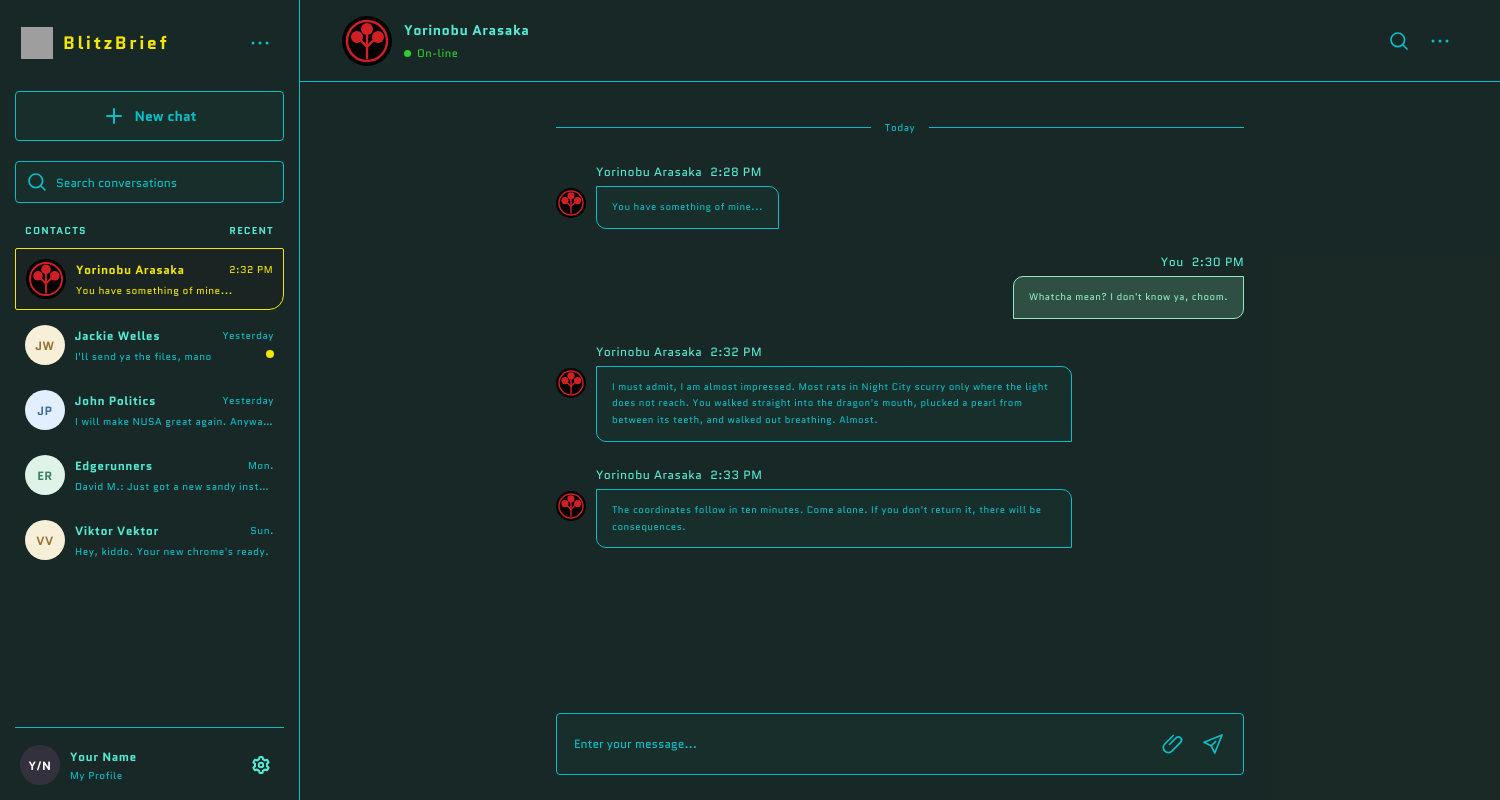
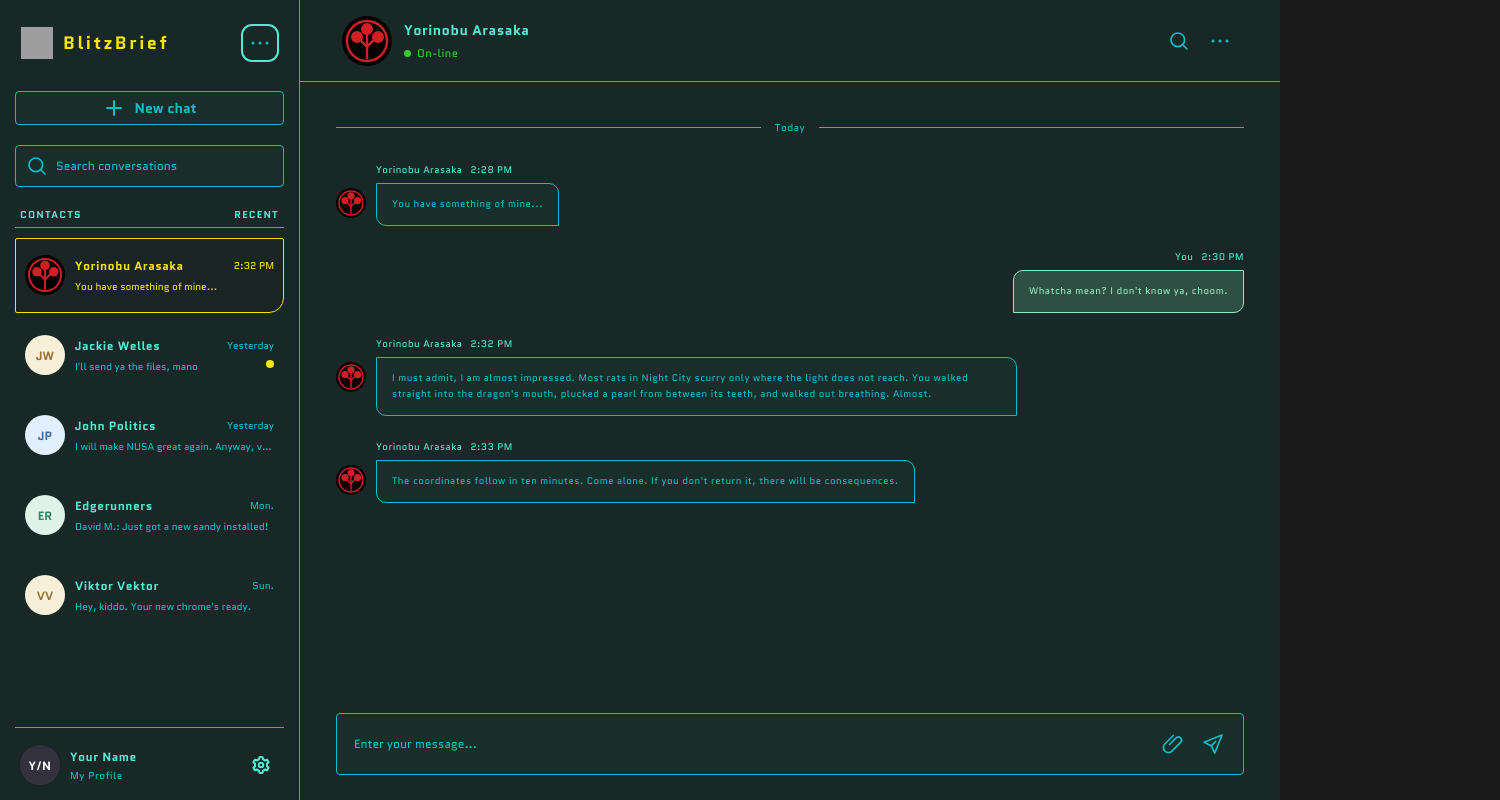
Before and after one commit to Apolomat/blitzbrief-cyberpunk-chat, a plain HTML site: page index.html in a window 1280 px wide. Both pictures are taken after a click on the button 260 px from the left and 43 px from the top of the page. Shown: the whole page, 1500 px wide, since content can reach past the window. Drawn offline with Linux system fonts and the light colour scheme; grey boxes are pictures that could not be loaded.

Commit message:
Updated project files, added functionalities. 26-15-11.

```diff
--- a/index.html
+++ b/index.html
@@ -47,7 +47,7 @@
             </div>
 
             <nav class="conversation-list" aria-label="Recent conversations">
-                <div class="conversation active" aria-current="page">
+                <button class="conversation active" aria-current="page">
                     <div class="avatar">
                         <svg viewBox="0 0 500 500" width="100%" height="100%">
                             <g transform="rotate(180 250 250)">
@@ -73,8 +73,8 @@
                             <span class="conversation-preview-text">You have something of mine...</span>
                         </div>
                     </div>
-                </div>
-                <div class="conversation">
+                </button>
+                <button class="conversation">
                     <div class="avatar gold">JW</div>
                     <div class="conversation-meta">
                         <div class="conversation-top">
@@ -86,8 +86,8 @@
                             <span class="unread-sign" aria-label="Unread message"></span>
                         </div>
                     </div>
-                </div>
-                <div class="conversation">
+                </button>
+                <button class="conversation">
                     <div class="avatar blue">JP</div>
                     <div class="conversation-meta">
                         <div class="conversation-top">
@@ -98,8 +98,8 @@
                             <span class="conversation-preview-text">I will make NUSA great again. Anyway, vote for me.</span>
                         </div>
                     </div>
-                </div>
-                <div class="conversation">
+                </button>
+                <button class="conversation">
                     <div class="avatar green">ER</div>
                     <div class="conversation-meta">
                         <div class="conversation-top">
@@ -110,8 +110,8 @@
                             <span class="conversation-preview-text">David M.: Just got a new sandy installed!</span>
                         </div>
                     </div>
-                </div>
-                <div class="conversation">
+                </button>
+                <button class="conversation">
                     <div class="avatar gold">VV</div>
                     <div class="conversation-meta">
                         <div class="conversation-top">
@@ -122,7 +122,7 @@
                             <span class="conversation-preview-text">Hey, kiddo. Your new chrome's ready.</span>
                         </div>
                     </div>
-                </div>
+                </button>
             </nav>
 
             <div class="profile">
@@ -271,7 +271,7 @@
                                 <path d="m8.5 12.5 6.8-6.8a3.2 3.2 0 0 1 4.5 4.5l-8.9 8.9a5 5 0 0 1-7.1-7.1l8.5-8.5" stroke="currentColor" stroke-width="1.7" stroke-linecap="round" stroke-linejoin="round"/>
                             </svg>
                         </button>
-                        <button class="send-button" type="button" aria-label="Send Message">
+                        <button class="send-button tool-button" type="button" aria-label="Send Message">
                             <svg class="send-icon" viewBox="0 0 24 24" fill="none" aria-hidden="true">
                                 <path d="m21 3-7.2 18-3.6-7.2L3 10.2 21 3Z" stroke="currentColor" stroke-width="1.7" stroke-linecap="round" stroke-linejoin="round"/>
                                 <path d="m10.2 13.8 4.5-4.5" stroke="currentColor" stroke-width="1.7" stroke-linecap="round"/>
--- a/style.css
+++ b/style.css
@@ -52,36 +52,67 @@ button {
 .fullframe {
     display: grid;
     grid-template-columns: 300px minmax(0, 1fr);
-    width: min(1500px);
+    min-width: 560px;
     min-height: 100vh;
     margin: 0 auto;
     overflow: hidden;
     background: var(--cyberpunk-bg-cyan);
 }
 
+.main {
+    display: flex;
+    flex-direction: column;
+    min-width: 0;
+    height: 100vh;
+    background: var(--cyberpunk-bg-cyan);
+}
+
 .sidebar {
     display: flex;
     flex-direction: column;
-    min-height: 100vh;
+    height: 100vh;
     padding: 25px 15px 15px;
     border-right: 1px solid var(--cyberpunk-darkcyan);
     background: var(--cyberpunk-bg-cyan);
 }
 
-.brand-row,
-.sidebar-heading,
-.conversation,
-.chat-header,
-.contact,
-.sender-input-tools,
-.sender-input,
-.message-meta {
-    display: flex;
-    align-items: center;
+.avatar {
+    display: grid;
+    flex: 0 0 auto;
+    place-items: center;
+    width : 40px;
+    height: 40px;
+    border-radius: 50%;
+    color: rgb(224, 0, 0);
+    background: black;
+    font-size: 12px;
+    font-weight: 700;
+    user-select: none;
 }
 
-.sidebar-heading {
-    user-select: none;
+.avatar.coral {
+    color: #a85044;
+    background: #ffe8e2;
+}
+
+.avatar.blue {
+    color: #416c9d;
+    background: #e2efff;
+}
+
+.avatar.green {
+    color: #398065;
+    background: #e0f3e9;
+}
+
+.avatar.gold {
+    color: #967335;
+    background: #f8efd9;
+}
+
+.brand-row {
+    display: flex;
+    place-items: center;
 }
 
 .brand-row {
@@ -112,30 +143,219 @@ button {
     letter-spacing: 2.5px;
 }
 
-.tool-button {
-    display: grid;
-    width: 36px;
-    height: 36px;
-    place-items: center;
-    padding: 0;
-    border: 0;
-    border-radius: 10px;
+.bubble {
+    padding: 12px 15px;
+    border: 1px solid var(--cyberpunk-darkcyan);
+    border-radius: 0px 10px;
+    corner-top-right-shape: bevel;
+    corner-bottom-left-shape: bevel;
+    background: var(--cyberpunk-bg-cyan);
     color: var(--cyberpunk-darkcyan);
-    background: transparent;
+    font-size: clamp(0.6rem, 0.7vw, 3rem);
+    line-height: 1.75;
 }
 
-.tool-button svg,
-.search-icon,
-.send-icon,
-.tool-icon {
-    width: 24px;
-    height: 24px;
+.conversation-list {
+    display: flex;
+    flex-direction: column;
+    gap: 5px;
+    height: 100%;
+    overflow-y: scroll;
 }
 
-.tool-button:hover {
-    transition: 0.2s ease;
-    transform: scale(1.05);
+.conversation {
+    gap: 10px;
+    height: 75px;
+    min-width: 0;
+    padding: 10px 10px;
+    border-radius: 2px 2px 15px 2px;
+    corner-bottom-right-shape: bevel;
+    background: none;
+    border: none;
+}
+
+.conversation:focus-visible {
+  outline: 1px solid var(--cyberpunk-accent-cyan);
+  outline-offset: -1px;
+}
+
+.conversation:hover {
     cursor: pointer;
+}
+
+.conversation.active {
+    transition: 0.2s ease-in-out;
+    background: var(--cyberpunk-bg-black);
+    color: var(--cyberpunk-toxic-yellow);
+    border: none;
+    outline: 1px solid var(--cyberpunk-toxic-yellow);
+    outline-offset: -1px;
+}
+
+.chat-header {
+    justify-content: space-between;
+    min-height: 82px;
+    padding: 0 42px;
+    border-bottom: 1px solid var(--cyberpunk-darkcyan);
+}
+
+.conversation.active span {
+    color: var(--cyberpunk-toxic-yellow);
+}
+
+.conversation-meta {
+    min-width: 0;
+    flex: 1;
+}
+
+.conversation-top,
+.conversation-bottom {
+    display: flex;
+    align-items: center;
+    justify-content: space-between;
+    gap: 8px;
+}
+
+.conversation-name {
+    overflow: hidden;
+    font-size: 12px;
+    font-weight: 600;
+    letter-spacing: 0.5px;
+    text-overflow: ellipsis;
+    white-space: nowrap;
+    user-select: none;
+}
+
+.conversation-time,
+.conversation-preview-text {
+    color: var(--cyberpunk-darkcyan);
+    font-size: 10px;
+    user-select: none;
+}
+
+.conversation-preview-text {
+    overflow: hidden;
+    margin-top: 5px;
+    text-overflow: ellipsis;
+    white-space: nowrap;
+}
+
+.contact {
+    gap: 12px;
+}
+
+.contact .avatar {
+    width: 50px;
+    height: 50px;
+}
+
+.contact-name {
+    font-size: 14px;
+    font-weight: 600;
+    letter-spacing: 0.5px;
+}
+
+.contact-status {
+    display: flex;
+    align-items: center;
+    gap: 6px;
+    margin-top: 5px;
+    color: limegreen;
+    font-size: 11px;
+    user-select: none;
+}
+
+.conversation,
+.chat-header,
+.contact,
+.sender-input-tools,
+.sender-input,
+.message-meta {
+    display: flex;
+    align-items: center;
+}
+
+.day-divider {
+    display: flex;
+    align-items: center;
+    gap: 14px;
+    margin: 0 0 4px;
+    color: var(--cyberpunk-darkcyan);
+    font-size: 10px;
+    user-select: none;
+}
+
+.day-divider::before,
+.day-divider::after {
+    height: 1px;
+    flex: 1;
+    background: var(--cyberpunk-darkcyan);
+    content: "";
+}
+
+.header-actions {
+    display: flex;
+    gap: 5px;
+}
+
+.messages {
+    display: flex;
+    flex: 1;
+    flex-direction: column;
+    gap: 24px;
+    min-width: 560px;
+    width: 100%;
+    margin: 0 auto;
+    padding: 38px 36px 28px;
+    overflow-y: scroll;
+    scrollbar-width: thin;
+    scrollbar-color: var(--cyberpunk-accent-mint) transparent;
+    max-height: 100%;
+}
+
+.message {
+    display: flex;
+    align-items: flex-start;
+    gap: 10px;
+    max-width: 75%;
+}
+
+.message.sender {
+    align-self: flex-end;
+}
+
+.message .avatar {
+    width : 30px;
+    height: 30px;
+    font-size: 8px;
+    margin-top: 25px;
+}
+
+.message-content {
+    display: grid;
+    gap: 6px;
+}
+
+.message-meta {
+    gap: 8px;
+    color: var(--cyberpunk-accent-cyan);
+    font-size: clamp(0.6rem, 0.7vw, 3rem);
+    user-select: none;
+}
+
+.message-input {
+    min-width: 0;
+    flex: 1;
+    padding: 8px 0 8px 5px;
+    resize: none;
+    border: 0;
+    outline: 0;
+    color: var(--cyberpunk-accent-mint);
+    background-color: transparent;
+    font-size: 12px;
+    line-height: 1.5;
+    text-decoration: none;
+    text-decoration-line: none;
 }
 
 .new-chat {
@@ -160,12 +380,51 @@ button {
 .new-chat:hover {
     cursor: pointer;
     transition: 0.2s ease;
-    transform: scale(1.05);
+    transform: scale(1.033);
 }
 
 .new-chat svg {
     width: 24px;
     height: 24px;
+}
+
+.online-dot {
+    width: 7px;
+    height: 7px;
+    border-radius: 50%;
+    background: limegreen;
+}
+
+.profile {
+    display: flex;
+    align-items: center;
+    gap: 10px;
+    margin-top: auto;
+    padding: 17px 5px 0;
+    border-top: 1px solid var(--cyberpunk-darkcyan);
+    position: relative;
+    top: 0%;
+}
+
+.profile .avatar {
+    color: #fff;
+    background: #34313e;
+}
+
+.profile-text {
+    flex: 1;
+}
+
+.profile-name {
+    font-size: 12px;
+    font-weight: 600;
+    letter-spacing: 0.5px;
+}
+
+.profile-status {
+    margin-top: 3px;
+    color: var(--cyberpunk-darkcyan);
+    font-size: 10px;
 }
 
 .search {
@@ -206,284 +465,23 @@ button {
 }
 
 .sidebar-heading {
+    display: flex;
     justify-content: space-between;
-    margin: 20px 10px 10px;
+    margin: 20px 0px 10px;
+    padding: 0 5px 5px;
     color: var(--cyberpunk-accent-cyan);
     font-size: 10px;
     font-weight: 700;
     letter-spacing: 1.2px;
     text-transform: uppercase;
-}
-
-.conversation-list {
-    display: grid;
-    gap: 5px;
-}
-
-.conversation {
-    gap: 10px;
-    min-width: 0;
-    padding: 10px 10px;
-    border-radius: 2px 2px 15px 2px;
-    corner-bottom-right-shape: bevel;
-}
-
-.conversation:hover {
-    cursor: pointer;
-}
-
-.conversation.active {
-    transition: 0.2s ease-in-out;
-    background: var(--cyberpunk-bg-black);
-    color: var(--cyberpunk-toxic-yellow);
-    border: 1px solid var(--cyberpunk-toxic-yellow);
-}
-
-.conversation.active span {
-    color: var(--cyberpunk-toxic-yellow);
-}
-
-.avatar {
-    display: grid;
-    flex: 0 0 auto;
-    place-items: center;
-    width : 40px;
-    height: 40px;
-    border-radius: 50%;
-    color: rgb(224, 0, 0);
-    background: black;
-    font-size: 12px;
-    font-weight: 700;
     user-select: none;
-}
-
-.avatar.coral {
-    color: #a85044;
-    background: #ffe8e2;
-}
-
-.avatar.blue {
-    color: #416c9d;
-    background: #e2efff;
-}
-
-.avatar.green {
-    color: #398065;
-    background: #e0f3e9;
-}
-
-.avatar.gold {
-    color: #967335;
-    background: #f8efd9;
-}
-
-.conversation-meta {
-    min-width: 0;
-    flex: 1;
-}
-
-.conversation-top,
-.conversation-bottom {
-    display: flex;
-    align-items: center;
-    justify-content: space-between;
-    gap: 8px;
-}
-
-.conversation-name {
-    overflow: hidden;
-    font-size: 12px;
-    font-weight: 600;
-    letter-spacing: 0.5px;
-    text-overflow: ellipsis;
-    white-space: nowrap;
-    user-select: none;
-}
-
-.conversation-time,
-.conversation-preview-text {
-    color: var(--cyberpunk-darkcyan);
-    font-size: 10px;
-    user-select: none;
-}
-
-.conversation-preview-text {
-    overflow: hidden;
-    margin-top: 5px;
-    text-overflow: ellipsis;
-    white-space: nowrap;
-}
-
-.unread-sign {
-    min-width: 8px;
-    min-height: 8px;
-    width: 8px;
-    height: 8px;
-    border-radius: 50%;
-    background: var(--cyberpunk-toxic-yellow);
-}
-
-.profile {
-    display: flex;
-    align-items: center;
-    gap: 10px;
-    margin-top: auto;
-    padding: 17px 5px 0;
-    border-top: 1px solid var(--cyberpunk-darkcyan);
-}
-
-.profile .avatar {
-    color: #fff;
-    background: #34313e;
-}
-
-.profile-text {
-    flex: 1;
-}
-
-.profile-name {
-    font-size: 12px;
-    font-weight: 600;
-    letter-spacing: 0.5px;
-}
-
-.profile-status {
-    margin-top: 3px;
-    color: var(--cyberpunk-darkcyan);
-    font-size: 10px;
-}
-
-.main {
-    display: flex;
-    flex-direction: column;
-    min-width: 0;
-    min-height: 100vh;
-    max-height: 100vh;
-    background: var(--cyberpunk-bg-cyan);
-}
-
-.messages {
-    display: flex;
-    flex: 1;
-    flex-direction: column;
-    gap: 24px;
-    width: min(760px, 100%);
-    margin: 0 auto;
-    padding: 38px 36px 28px;
-    overflow-y: scroll;
-    scrollbar-width: thin;
-    scrollbar-color: var(--cyberpunk-accent-mint) transparent;
-    max-height: 100%;
-}
-
-.chat-header {
-    justify-content: space-between;
-    min-height: 82px;
-    padding: 0 42px;
     border-bottom: 1px solid var(--cyberpunk-darkcyan);
-}
-
-.contact {
-    gap: 12px;
-}
-
-.contact .avatar {
-    width: 50px;
-    height: 50px;
-}
-
-.contact-name {
-    font-size: 14px;
-    font-weight: 600;
-    letter-spacing: 0.5px;
-}
-
-.contact-status {
-    display: flex;
-    align-items: center;
-    gap: 6px;
-    margin-top: 5px;
-    color: limegreen;
-    font-size: 11px;
-    user-select: none;
-}
-
-.online-dot {
-    width: 7px;
-    height: 7px;
-    border-radius: 50%;
-    background: limegreen;
-}
-
-.header-actions {
-    display: flex;
-    gap: 5px;
-}
-
-
-.day-divider {
-    display: flex;
-    align-items: center;
-    gap: 14px;
-    margin: 0 0 4px;
-    color: var(--cyberpunk-darkcyan);
-    font-size: 10px;
-    user-select: none;
-}
-
-.day-divider::before,
-.day-divider::after {
-    height: 1px;
-    flex: 1;
-    background: var(--cyberpunk-darkcyan);
-    content: "";
-}
-
-.message {
-    display: flex;
-    align-items: flex-start;
-    gap: 10px;
-    max-width: 75%;
-}
-
-.message.sender {
-    align-self: flex-end;
-}
-
-.message .avatar {
-    width : 30px;
-    height: 30px;
-    font-size: 8px;
-    margin-top: 25px;
-}
-
-.message-content {
-    display: grid;
-    gap: 6px;
-}
-
-.message-meta {
-    gap: 8px;
-    color: var(--cyberpunk-accent-cyan);
-    font-size: clamp(8px, 12px, 14px);
-    user-select: none;
 }
 
 .sender .message-meta {
     justify-content: flex-end;
 }
 
-.bubble {
-    padding: 12px 15px;
-    border: 1px solid var(--cyberpunk-darkcyan);
-    border-radius: 0px 10px;
-    corner-top-right-shape: bevel;
-    corner-bottom-left-shape: bevel;
-    background: var(--cyberpunk-bg-cyan);
-    color: var(--cyberpunk-darkcyan);
-    font-size: clamp(0.6rem, 0.7vw, 3rem);
-    line-height: 1.75;
-}
 
 .sender .bubble {
     border-color: var(--cyberpunk-accent-mint);
@@ -492,12 +490,6 @@ button {
     corner-bottom-right-shape: bevel;
     color: var(--cyberpunk-accent-mint);
     background: var(--cyberpunk-bg-mint);
-}
-
-.sender-input-box {
-    width: min(760px, 100%);
-    margin: 0 auto;
-    padding: 0 36px 25px;
 }
 
 .sender-input {
@@ -510,28 +502,15 @@ button {
     background: var(--cyberpunk-bg-cyan);
 }
 
-.message-input {
-    min-width: 0;
-    flex: 1;
-    padding: 8px 0 8px 5px;
-    resize: none;
-    border: 0;
-    outline: 0;
-    color: var(--cyberpunk-accent-mint);
-    background-color: transparent;
-    font-size: 12px;
-    line-height: 1.5;
-    text-decoration: none;
-    text-decoration-line: none;
+.sender-input-box {
+    min-width: 560px;
+    width: 100%;
+    margin: 0 auto;
+    padding: 0 36px 25px;
 }
 
 .sender-input-tools {
     gap: 4px;
-}
-
-.tool-icon {
-    width: 24px;
-    height: 24px;
 }
 
 .send-button {
@@ -554,6 +533,55 @@ button {
     transition: 0.2s ease;
     transform: scale(1.05);
     cursor: pointer;
+}
+
+.tool-button {
+    display: grid;
+    width: 36px;
+    height: 36px;
+    place-items: center;
+    padding: 0;
+    border: 0;
+    border-radius: 10px;
+    color: var(--cyberpunk-darkcyan);
+    background: transparent;
+}
+
+.tool-button svg,
+.search-icon,
+.send-icon,
+.tool-icon {
+    width: 24px;
+    height: 24px;
+}
+
+.tool-button:hover {
+    transition: 0.2s ease;
+    transform: scale(1.05);
+    cursor: pointer;
+}
+
+.tool-icon {
+    width: 24px;
+    height: 24px;
+}
+
+.tool-button:focus,
+.tool-button:focus-visible,
+.new-chat:focus,
+.new-chat:focus-visible {
+    border: none;
+    outline: 2px solid var(--cyberpunk-accent-cyan);
+    outline-offset: -1px;
+}
+
+.unread-sign {
+    min-width: 8px;
+    min-height: 8px;
+    width: 8px;
+    height: 8px;
+    border-radius: 50%;
+    background: var(--cyberpunk-toxic-yellow);
 }
 
 
```
Also changed, not shown: script.js (+27 -0 lines).
